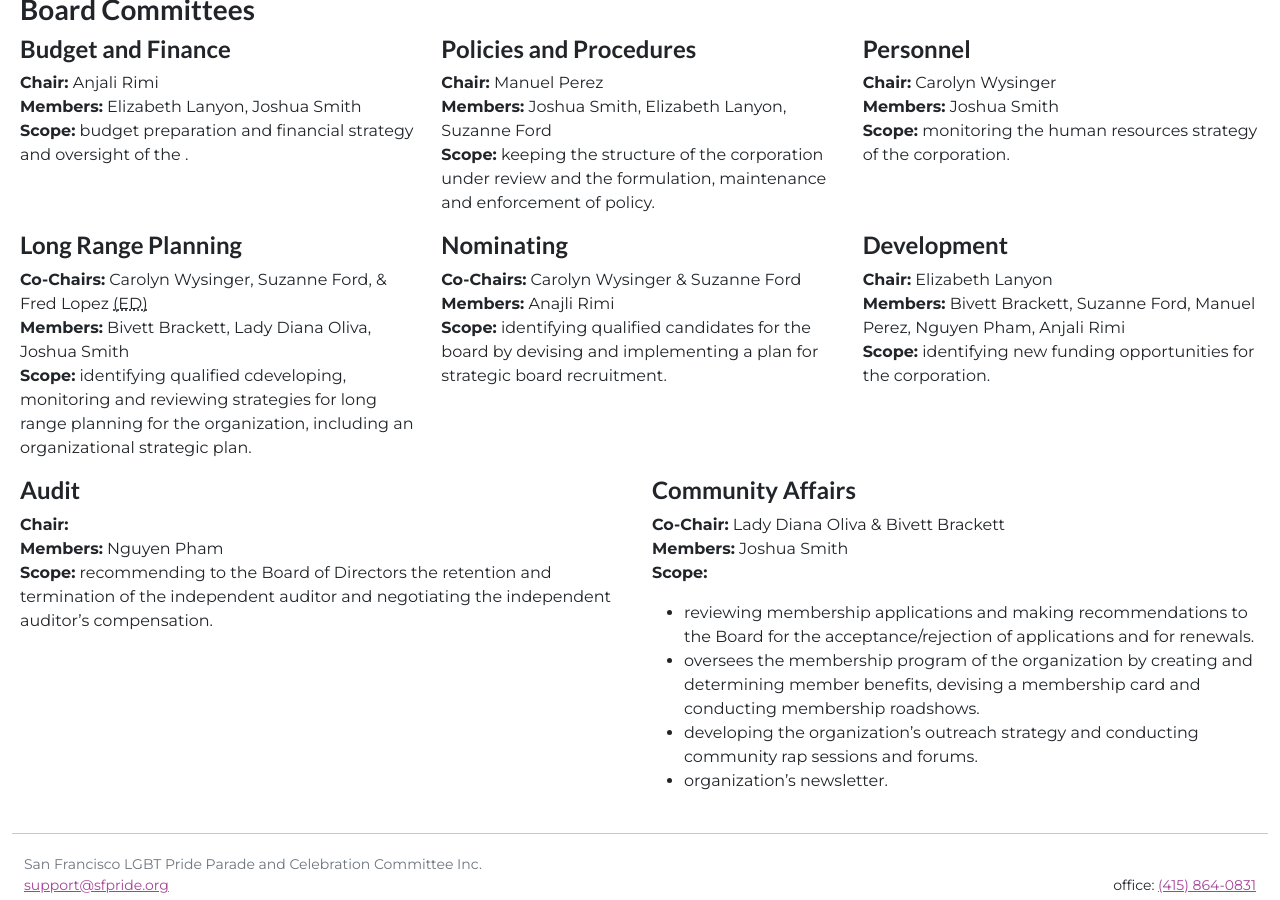
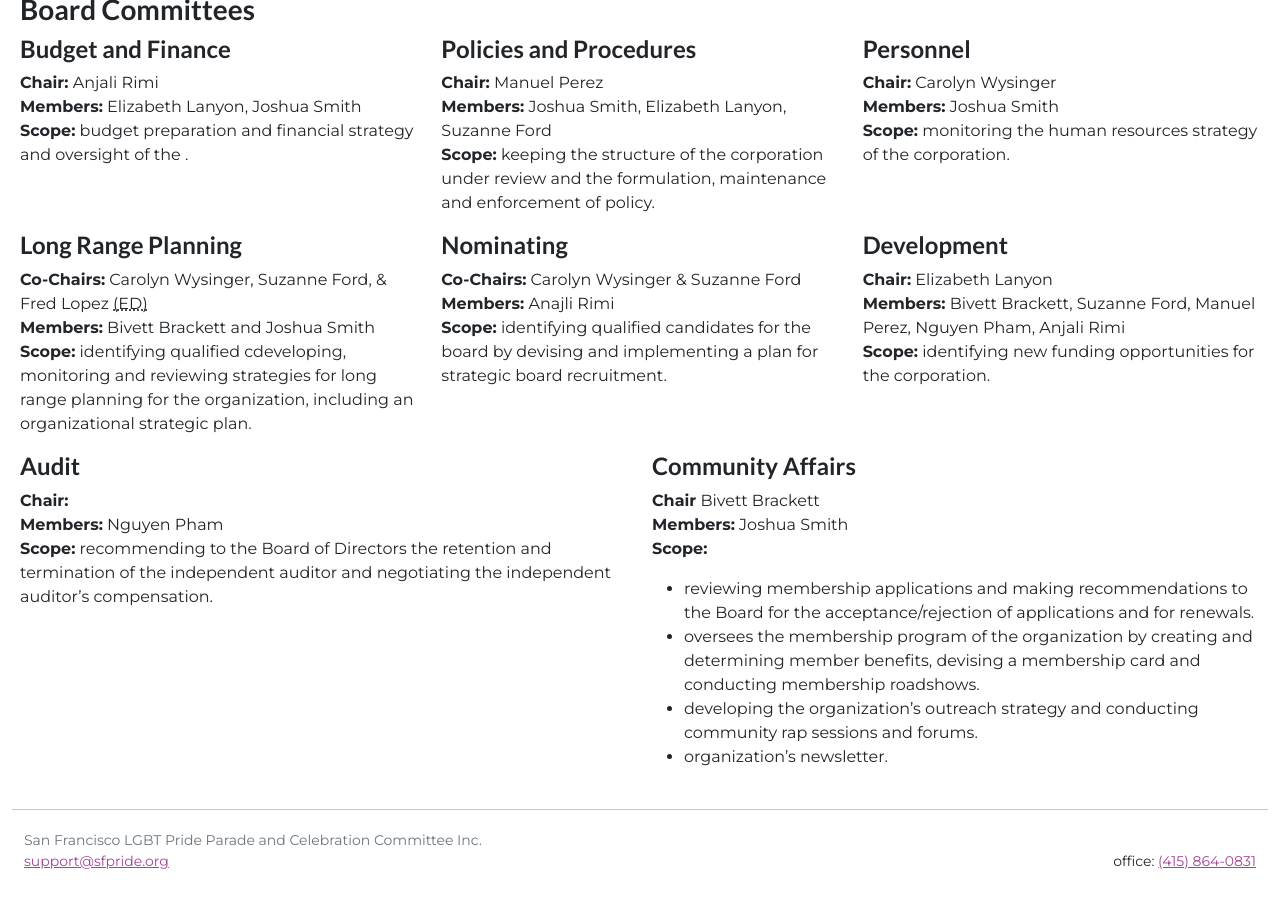
Before and after one commit to sfpride/members, a Jekyll site: the page built from board/index.html, in a window 1280 px wide and 900 px high, scrolled down 920 px. Built offline with Jekyll 4.4.1, drawn with Linux system fonts in a browser that asks for light colours; after the commit the page ends 1796 px from its top, so only the background shows below that; grey boxes are pictures that could not be loaded.

Commit message:
update board committee listings
- remove Lady Diana

```diff
--- a/board/index.html
+++ b/board/index.html
@@ -100,7 +100,7 @@ shortname: board
             <p>
                 <b>Co-Chairs:</b> Carolyn Wysinger, Suzanne Ford, &amp; Fred Lopez <abbr
                     title="Executive Director">(ED)</abbr><br>
-                <b>Members:</b> Bivett Brackett, Lady Diana Oliva, Joshua Smith<br>
+                <b>Members:</b> Bivett Brackett and Joshua Smith<br>
                 <b>Scope:</b> identifying qualified cdeveloping, monitoring and reviewing strategies for long range
                 planning for the organization, including an organizational strategic plan.
             </p>
@@ -135,7 +135,7 @@ shortname: board
         <div class="col-12 col-md-6">
             <h4>Community Affairs</h4>
             <p>
-                <b>Co-Chair:</b> Lady Diana Oliva &amp; Bivett Brackett<br>
+                <b>Chair</b> Bivett Brackett<br>
                 <b>Members:</b> Joshua Smith<br>
                 <b>Scope:</b>
                 <ul>
```
Also changed, not shown: other parts of board/index.html (+1 -2 lines).
